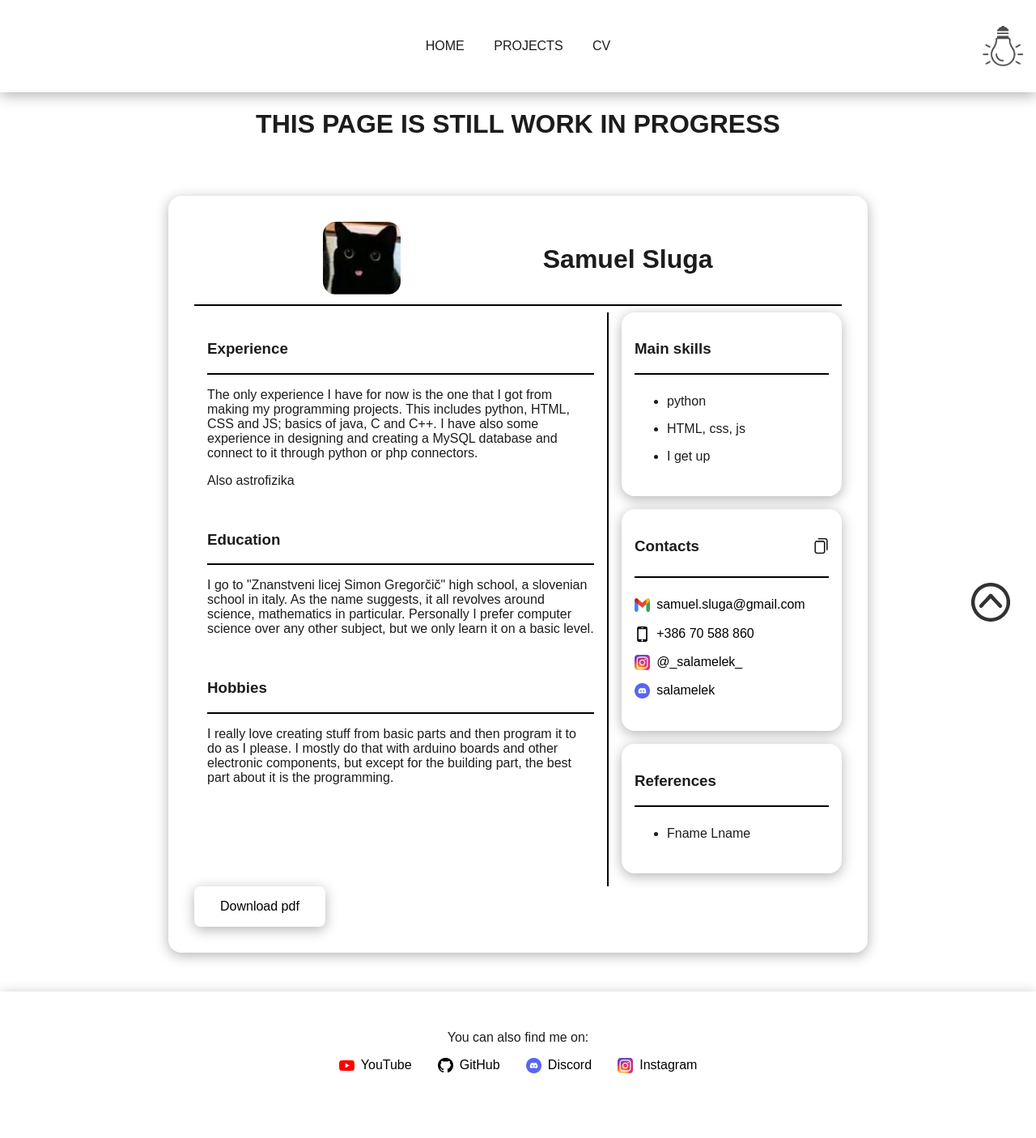
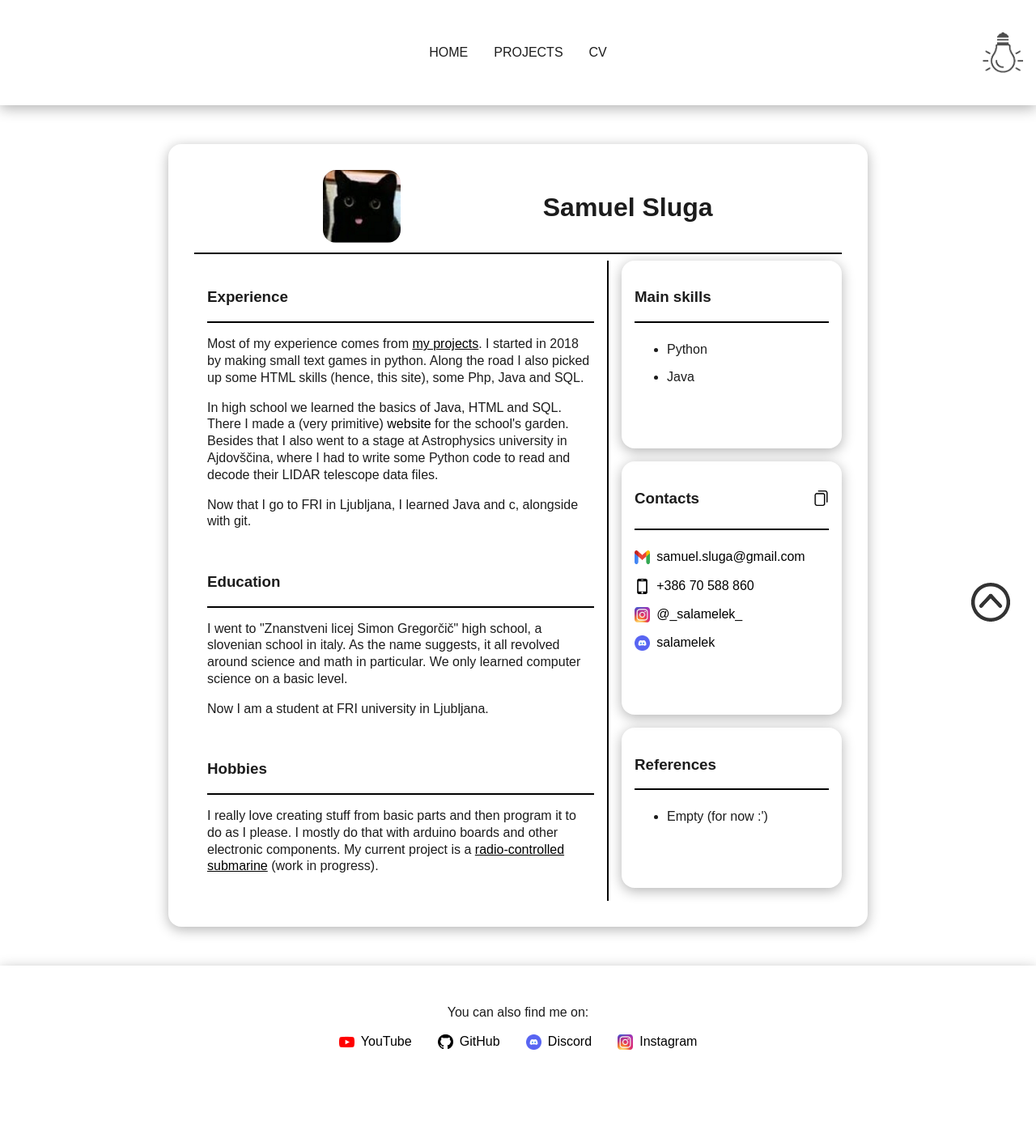
Before and after one commit to salamelek/personal_website, a PHP site: page /curriculum_vitae/ in a window 1280 px wide. Shown: the whole page at 81% size. After the commit the page ends 1297 px from the top, so only its background shows below. Run offline with PHP 8.4, Linux system fonts and the light colour scheme.

Commit message:
updated cv and index

```diff
--- a/css/style.css
+++ b/css/style.css
@@ -43,8 +43,12 @@
     margin: 0 auto;
 }
 
-p, h1, h2, h3 {
+p, h1, h2, h3, li, ul {
     color: var(--text-color);
+}
+
+p {
+    line-height: 1.3;
 }
 
 hr {
@@ -56,13 +60,17 @@
     text-decoration: none;
 }
 
+.visible-link {
+    text-decoration: underline;
+}
+
 main {
     max-width: 60em;
     margin: 0 auto;
 }
 
 .main-wrapper {
-    padding: 2em;
+    padding: 2em 0 2em 0;
 }
 
 .shadow {
@@ -98,6 +106,7 @@
 
 .nav-links {
     text-transform: uppercase;
+    display: flex;
 }
 
 .nav-link {
@@ -403,13 +415,18 @@
 
 /*POSITIVE CLICK*/
 
-.animation-div {
+.animation-div-positive {
+    /*
+    In the future this should be a click animation like green sparkles
+    */
+
     position: absolute;
     width: 25px;
     height: 25px;
-    background: red;
+    background: green;
     top: 0;
     border-radius: 50%;
+    pointer-events: none;
 
     transform: scale(0);
 }
@@ -560,7 +578,10 @@
         padding: 3em;
     }
 
-    .curriculum-sheet {
+    .curriculum-sheet,
+    .project-card,
+    .index-card,
+    header {
         border-radius: 1em;
     }
 
--- a/curriculum_vitae/index.html
+++ b/curriculum_vitae/index.html
@@ -44,9 +44,14 @@
             </div>
         </div>
     </nav>
+
+    <!-- not anymore I hope -->
+    <!--
     <div class="work-in-progress">
         <h1>THIS PAGE IS STILL WORK IN PROGRESS</h1>
     </div>
+    -->
+
     <main>
         <div class="curriculum-sheet shadow">
             <div class="curriculum-header">
@@ -62,32 +67,60 @@
                 <div class="curriculum-content">
                     <h3>Experience</h3>
                     <hr>
-                    <p>The only experience I have for now is the one that I got from making my programming projects. This includes python, HTML, CSS and JS; basics of java, C and C++. I have also some experience in designing and creating a MySQL database and connect to it through python or php connectors.</p>
-                    <p>Also astrofizika</p>
+                    <p>
+                        Most of my experience comes from <a href="../projects" class="visible-link">my projects</a>.
+                        I started in 2018 by making small text games in python. Along the road I also picked up some
+                        HTML skills (hence, this site), some Php, Java and SQL.
+                    </p>
+                    <p>
+                        In high school we learned the basics of Java, HTML and SQL. There I made a (very primitive)
+                        <a href="../projects/#botanicni-vrt-1">website</a> for the school's garden. Besides that I also
+                        went to a stage at Astrophysics university in Ajdovščina, where I had to write some Python code
+                        to read and decode their LIDAR telescope data files.
+                    </p>
+                    <p>
+                        Now that I go to FRI in Ljubljana, I learned Java and c, alongside with git.
+                    </p>
                     <br>
                     <h3>Education</h3>
                     <hr>
-                    <p>I go to "Znanstveni licej Simon Gregorčič" high school, a slovenian school in italy. As the name suggests, it all revolves around science, mathematics in particular. Personally I prefer computer science over any other subject, but we only learn it on a basic level.</p>
+                    <p>
+                        I went to "Znanstveni licej Simon Gregorčič" high school, a slovenian school in italy. As the
+                        name suggests, it all revolved around science and math in particular. We only learned computer
+                        science on a basic level.
+                    </p>
+                    <p>
+                        Now I am a student at FRI university in Ljubljana.
+                    </p>
                     <br>
                     <h3>Hobbies</h3>
                     <hr>
-                    <p>I really love creating stuff from basic parts and then program it to do as I please. I mostly do that with arduino boards and other electronic components, but except for the building part, the best part about it is the programming.</p>
+                    <p>
+                        I really love creating stuff from basic parts and then program it to do as I please.
+                        I mostly do that with arduino boards and other electronic components. My current project is a
+                        <a href="../projects/#submarine" class="visible-link">radio-controlled submarine</a> (work in
+                        progress).
+                    </p>
                 </div>
+
                 <div class="curriculum-side-wrapper">
                     <div class="skills-card curriculum-side-card shadow">
                         <h3>Main skills</h3>
                         <hr>
                         <ul>
-                            <li>python</li>
-                            <li>HTML, css, js</li>
-                            <li>I get up</li>
+                            <li>Python</li>
+                            <li>Java</li>
                         </ul>
                     </div>
 
                     <div class="contacts-card curriculum-side-card shadow">
                         <div class="title-and-copy-holder">
                             <h3>Contacts</h3>
-                            <div class="icon copy-icon copy-element icon-nomargin" onclick="copyText(this, this.firstElementChild.innerText); positiveClick(this)" onmouseout="resetTooltip(this)">
+                            <div
+                                    class="icon copy-icon copy-element icon-nomargin"
+                                    onclick="copyText(this, this.firstElementChild.innerText); positiveClick(this)"
+                                    onmouseout="resetTooltip(this)"
+                            >
                                 <p class="invisible-text">
                                     E-mail:     samuel.sluga@gmail.com
                                     Phone:      +386 70 588 860
@@ -124,17 +157,19 @@
                         <h3>References</h3>
                         <hr>
                         <ul>
-                            <li>Fname Lname</li>
+                            <li>Empty (for now :')</li>
                         </ul>
                     </div>
                 </div>
             </div>
-
+            <!-- Commented out because it's outdated -->
+            <!--
             <a class="pdf-download-button shadow zoom-on-hover"
                title="Download the pdf version of the curriculum"
                href="./Samuel_Sluga_CV.pdf" download="Samuel_Sluga_CV.pdf">
                 Download pdf
             </a>
+            -->
         </div>
     </main>
 
@@ -161,6 +196,6 @@
             </ul>
         </div>
     </footer>
-    <div class="animation-div" id="animation-div"></div>
+    <div class="animation-div-positive" id="animation-div"></div>
 </body>
 </html>
--- a/projects/index.html
+++ b/projects/index.html
@@ -61,7 +61,7 @@
                     <a class="shadow link-button" href="">Go to github</a>
                 </div>
             </div>
-            <div class="project-card shadow">
+            <div class="project-card shadow", id="botanicni-vrt-1">
                 <h2>Botanični vrt</h2>
                 <hr>
                 <div class="options-wrapper">
@@ -93,7 +93,7 @@
                     <a class="shadow link-button" href="">Go to github</a>
                 </div>
             </div>
-            <div class="project-card shadow">
+            <div class="project-card shadow" id="submarine">
                 <h2>Submarine</h2>
                 <hr>
                 <div class="options-wrapper">
```
Also changed, not shown: other parts of css/style.css (+30 -9 lines), index.html (+20 -4 lines).
